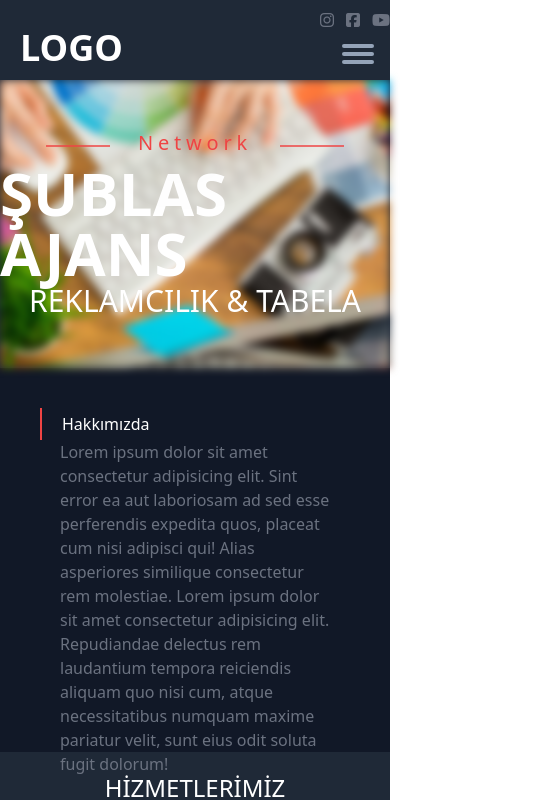
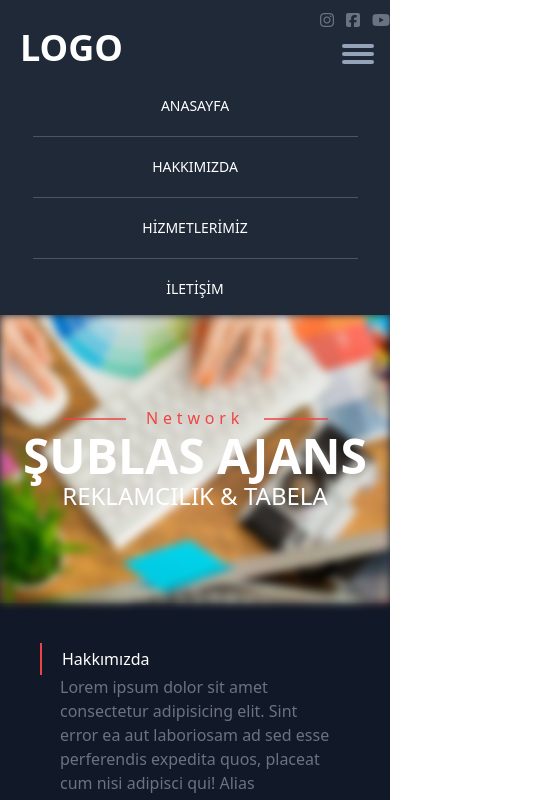
Before and after one commit to hasan-bulut/web_template, a website: page src/index.html in a window 390 px wide. Both pictures are taken after a click on the element 366 px from the left and 54 px from the top of the page. Shown: the top 800 px of the page, 555 px wide, since content can reach past the window. Drawn offline with nearby package versions, Linux system fonts and the light colour scheme.

Commit message:
responsive

```diff
--- a/src/index.html
+++ b/src/index.html
@@ -46,7 +46,7 @@
       <!-- Logo -->
       <a href="#" class="text-4xl lg:text-6xl font-bold pb-3 pl-5">LOGO</a>
       <!-- Mobile Menu -->
-      <div class="block md:hidden pr-4">
+      <div id="toggle" class="block md:hidden pr-4">
         <div class="space-y-1 cursor-pointer">
           <div class="bg-slate-400 w-8 h-1 rounded-full"></div>
           <div class="bg-slate-400 w-8 h-1 rounded-full"></div>
@@ -71,6 +71,22 @@
         </div>
       </nav>
     </div>
+    <nav id="mobile-menu" class="hidden md:hidden justify-center">
+      <div class="flex-col w-full items-center text-sm lg:text-base py-4">
+        <div data-section="section1" onclick="navbarSelect('home')" class="navbar-item text-center m-auto hover:text-red-500 w-5/6 border-b border-gray-600 pb-5 transition duration-100">
+          <p id="home" class="navbarSelect">ANASAYFA</p>
+        </div>
+        <div data-section="section2" onclick="navbarSelect('about')" class="navbar-item text-center m-auto hover:text-red-500 w-5/6 border-b border-gray-600 py-5 transition duration-100">
+          <p id="about" class="navbarSelect">HAKKIMIZDA</p>
+        </div>
+        <div data-section="section4" onclick="navbarSelect('agencies')" class="navbar-item text-center m-auto hover:text-red-500 w-5/6 border-b border-gray-600 py-5 transition duration-100">
+          <p id="agencies" class="navbarSelect">HİZMETLERİMİZ</p>
+        </div>
+        <div data-section="section4" onclick="navbarSelect('contact')" class="navbar-item text-center m-auto hover:text-red-500 w-5/6 pt-5 transition duration-100">
+          <p id="contact" class="navbarSelect">İLETİŞİM</p>
+        </div>
+      </div>
+    </nav>
   </header>
 
   <!-- SECTİON -->
@@ -80,35 +96,35 @@
     <!-- Section Content -->
     <div class="absolute bottom-0 flex flex-col justify-center items-center h-full w-full text-white">
       <div class="flex flex-row text-red-500 tracking-widest">
-        <hr class="my-4 h-0.5 border-t-0 w-16 bg-red-500 opacity-75" />
-        <p class="mx-7 my-0 text-xl select-none drop-shadow-2xl">Network</p>
-        <hr class="my-4 h-0.5 border-t-0 w-16 bg-red-500 opacity-75" />
+        <hr class="my-3 md:my-4 h-0.5 border-t-0 w-16 bg-red-500 opacity-75" />
+        <p class="mx-5 my-0 text-md md:text-xl select-none drop-shadow-2xl">Network</p>
+        <hr class="my-3 md:my-4 h-0.5 border-t-0 w-16 bg-red-500 opacity-75" />
       </div>
-      <h1 class="select-none text-6xl font-bold">ŞUBLAS AJANS</h1>
-      <h2 class="select-none text-3xl">REKLAMCILIK & TABELA</h2>
+      <h1 class="select-none text-5xl md:text-6xl font-bold">ŞUBLAS AJANS</h1>
+      <h2 class="select-none text-2xl md:text-3xl">REKLAMCILIK & TABELA</h2>
     </div>
   </section>
 
   <!-- ABOUT US -->
-  <section id="section2" class="h-96 bg-gray-900">
+  <section id="section2" class="bg-gray-900">
     <div class="container p-10">
       <h6 class="border-l-2 text-white border-red-500 px-5 py-1">Hakkımızda</h6>
       <p class="text-gray-500 px-5">Lorem ipsum dolor sit amet consectetur adipisicing elit. Sint error ea aut laboriosam ad sed esse perferendis expedita quos, placeat cum nisi adipisci qui! Alias asperiores similique consectetur rem molestiae. Lorem ipsum dolor sit amet consectetur adipisicing elit. Repudiandae delectus rem laudantium tempora reiciendis aliquam quo nisi cum, atque necessitatibus numquam maxime pariatur velit, sunt eius odit soluta fugit dolorum!</p>
 
-      <div class="flex my-10">
-        <div>
+      <div class="grid grid-cols-4 gap-4 my-10">
+        <div class="col-span-4 sm:col-span-2 lg:col-span-1">
           <h6 class="text-white px-5 py-1">Logo</h6>
           <p class="text-gray-500 px-5">Lorem ipsum dolor sit amet consectetur adipisicing elit.</p>
         </div>
-        <div>
+        <div class="col-span-4 sm:col-span-2 lg:col-span-1">
           <h6 class="text-white px-5 py-1">Logo</h6>
           <p class="text-gray-500 px-5">Lorem ipsum dolor sit amet consectetur adipisicing elit.</p>
         </div>
-        <div>
+        <div class="col-span-4 sm:col-span-2 lg:col-span-1">
           <h6 class="text-white px-5 py-1">Logo</h6>
           <p class="text-gray-500 px-5">Lorem ipsum dolor sit amet consectetur adipisicing elit.</p>
         </div>
-        <div>
+        <div class="col-span-4 sm:col-span-2 lg:col-span-1">
           <h6 class="text-white px-5 py-1">Logo</h6>
           <p class="text-gray-500 px-5">Lorem ipsum dolor sit amet consectetur adipisicing elit.</p>
         </div>
@@ -149,6 +165,10 @@
 </html>
 
 <script>
+  document.getElementById('toggle').addEventListener('click', function () {
+    document.getElementById('mobile-menu').classList.toggle('hidden');
+  });
+
   navbarSelect("home")
   function navbarSelect(pageName) {
     var a = document.getElementsByClassName("navbarSelect");
@@ -220,23 +240,3 @@
     dots[slideIndex - 1].className += " active";
   }
 </script>
-
-<!-- <div class="slide fade">
-          <div class="text-white text-sm pt-2 pl-3 absolute top-0">1 / 3</div>
-          <img src="images/image (1).png" class="w-full h-80 object-cover" />
-          <div class="text-lg text-center text-white absolute bottom-0 w-full py-2 bg-gradient-to-r from-transparent via-gray-800 to-transparent">Bina Afiş</div>
-        </div>
-
-        <div class="slide fade">
-          <div class="text-white text-sm pt-2 pl-3 absolute top-0">2 / 3</div>
-          <img src="images/image (2).png" class="w-full h-80 object-cover" />
-          <div class="text-lg text-center text-white absolute bottom-0 w-full py-2 bg-gradient-to-r from-transparent via-gray-800 to-transparent">Tabela</div>
-        </div>
-
-        <div class="slide fade">
-          <div class="text-white text-sm pt-2 pl-3 absolute top-0">3 / 3</div>
-          <img src="images/image (3).png" class="w-full h-80 object-cover" />
-          <div class="text-lg text-center text-white absolute bottom-0 w-full py-2 bg-gradient-to-r from-transparent via-gray-800 to-transparent">Araç Baskı</div>
-        </div>
-        <a class="cursor-pointer absolute top-1/2 w-auto p-4 -mt-5 text-white font-bold text-lg transition duration-500 rounded-r-md select-none bg-black opacity-50 hover:opacity-80" onclick="slideRoute(-1)">&#10094;</a>
-        <a class="cursor-pointer absolute top-1/2 w-auto p-4 -mt-5 text-white font-bold text-lg transition duration-500 rounded-l-md select-none bg-black opacity-50 hover:opacity-80 right-0" onclick="slideRoute(1)">&#10095;</a> -->
--- a/tailwind.config.js
+++ b/tailwind.config.js
@@ -16,6 +16,7 @@ module.exports = {
     },
     extend: {
       spacing: {
+        '0.1': '0.01rem',
         '128': '32rem'
       }
     },
```
Also changed, not shown: src/css/style.css.
